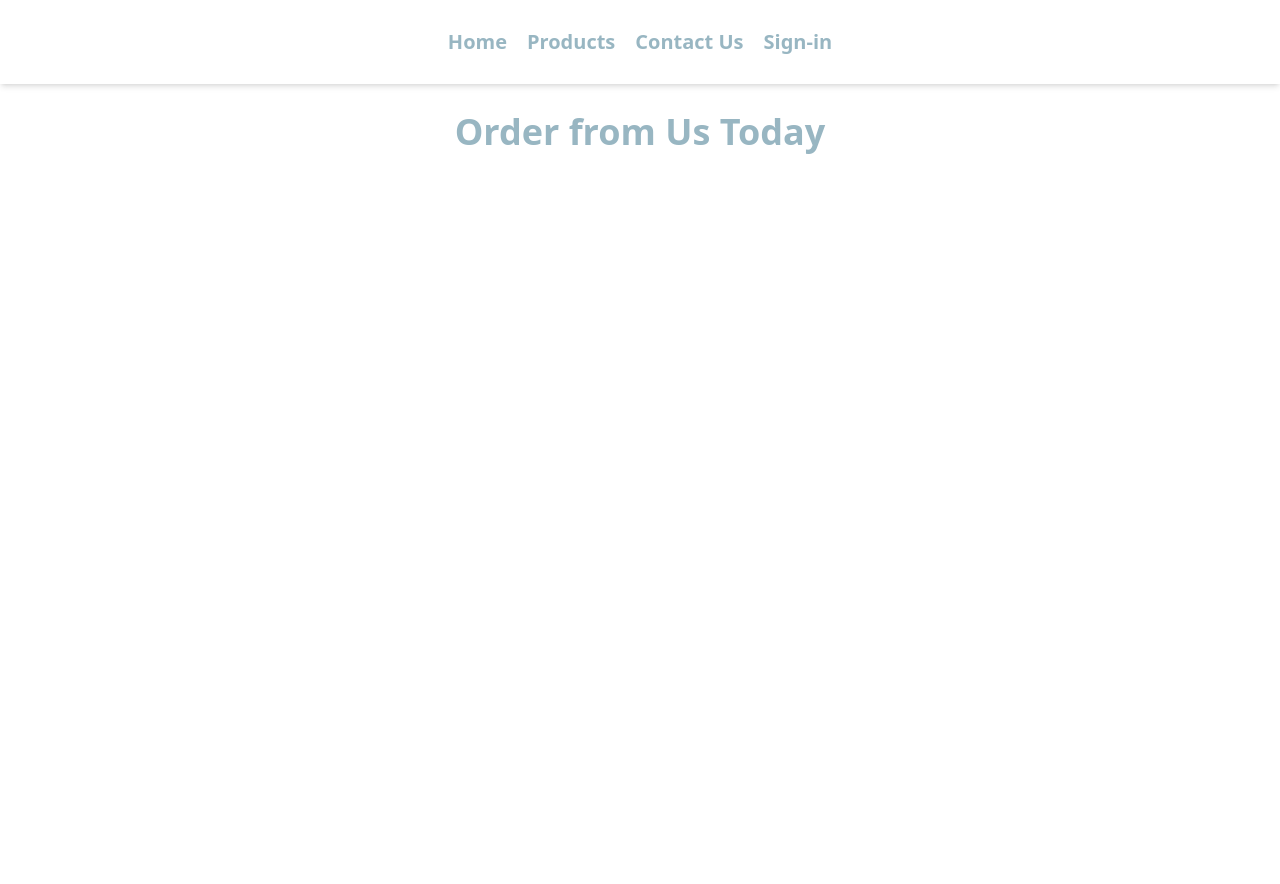
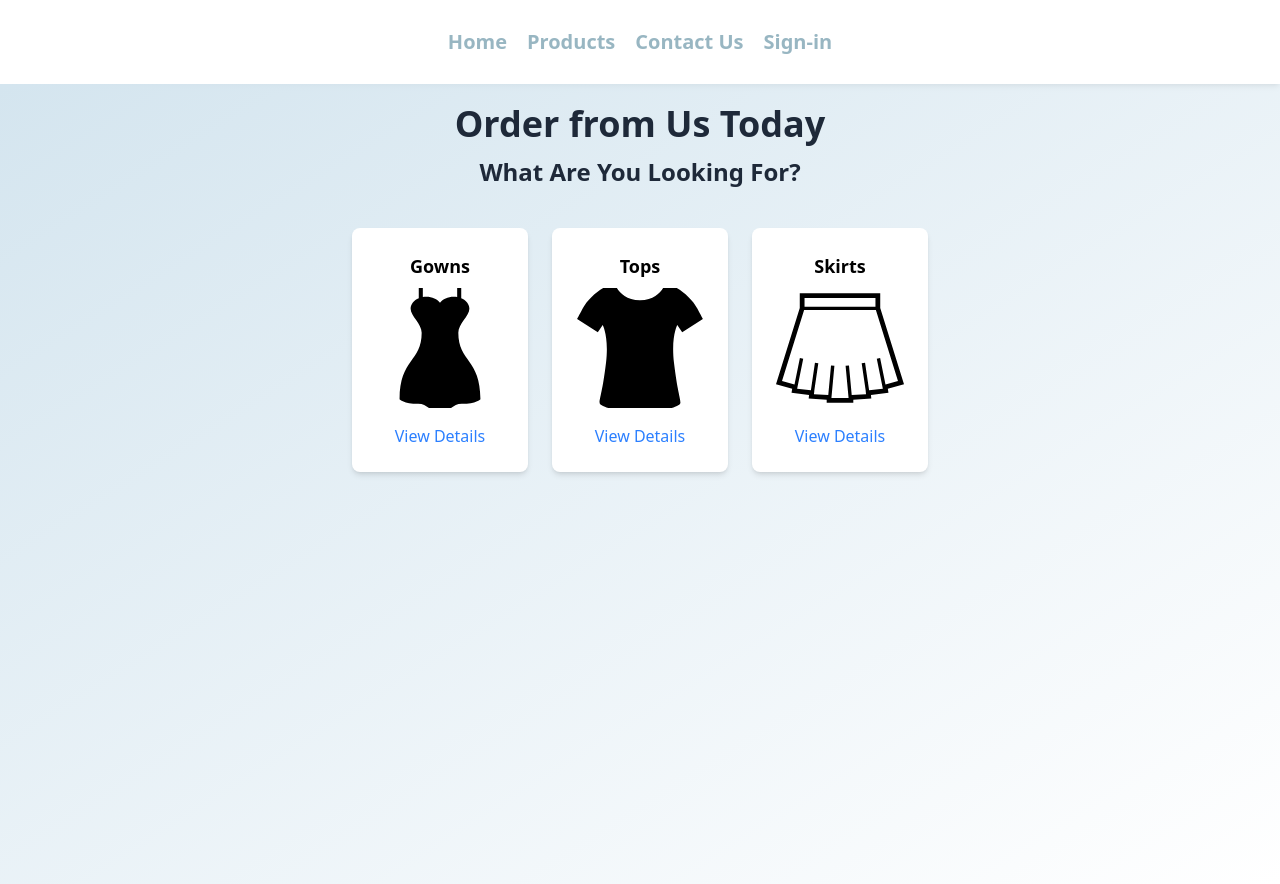
Before and after one commit to Maega-k/landing, a React (Vite) app in the folder landing/: page /products in a window 1280 px wide. Before the commit the page ends 800 px from the top, so only its background shows below. Built offline with nearby package versions, Linux system fonts and the light colour scheme.

Commit message:
Update products.jsx

```diff
--- a/landing/src/products.jsx
+++ b/landing/src/products.jsx
@@ -1,4 +1,5 @@
 import React from "react";
+ import { Link } from "react-router-dom";
 import { motion } from 'framer-motion';
 import Navbar from "./navbar";
 
@@ -6,19 +7,85 @@ function Products(){
     return(
         <>
         <Navbar />
-        <section>
-            <div>
+        <section className="bg-gradient-to-br from-bluey to-white-600 min-h-screen">
+            <div className="text-gray-800">
                 <motion.h1
-                    className="text-center text-4xl font-extrabold text-bluee p-7"
+                    className="text-center text-4xl font-extrabold pb-3 pt-5"
                     initial={{ opacity: 0, y: -40 }}
                     animate={{ opacity: 1, y: 0 }}
                     transition={{ duration: 0.7 }}
                 >
                     Order from Us Today
                 </motion.h1>
+                 <motion.h2 className="text-2xl text-center font-bold "
+                   initial={{ opacity: 0, y: -40 }}
+                    animate={{ opacity: 1, y: 0 }}
+                    transition={{ duration: 0.7 }}
+                >
+                    What Are You Looking For?
+
+                </motion.h2>
             </div>
+            {/* Products */}
+                <motion.div className="flex flex-col mt-10 px-7 md:flex-row md:space-x-6 sm:space-y-0 space-y-8 justify-center"
+                initial="hidden"
+                animate="visible"
+                variants={{
+                    hidden: {},
+                    visible: {
+                        transition: {
+                            staggerChildren: 1.5
+                        }
+                    }
+                }}
+                >
+                    {/* Product 1 */}
+                    <motion.div className="bg-white rounded-lg shadow-md p-6 text-center hover:scale-105"
+                     initial={{ opacity: 0, y: 40 }}
+                    animate={{ opacity: 1, y: 0 }}
+                    transition={{ duration: 0.7 }}
+                    >
+                        <h3 className="text-lg font-semibold mb-2">Gowns</h3>
+                        <Link to="/product-1" className="text-blue-500 hover:underline">
+                        <img src="img/dress.svg" alt="Gown" className="w-32 h-30  object-cover mb-4 rounded-lg mx-auto md:mx-0" />
+                        </Link>
+                        <Link to="/product-1" className="text-center text-blue-500 hover:underline">
+                            View Details
+                        </Link>
+                    </motion.div>
+                    {/* Product 2 */}
+                    <motion.div className="bg-white rounded-lg shadow-md p-6 text-center hover:scale-105"
+                     initial={{ opacity: 0, y: 40 }}
+                    animate={{ opacity: 1, y: 0 }}
+                    transition={{ duration: 0.7 }}
+                    >
+                        <h3 className="text-lg font-semibold mb-2">Tops</h3>
+                        <Link to="/product-1" className="text-blue-500 hover:underline">
+                        <img src="img/shirt.svg" alt="Gown" className="w-32 h-30 object-cover mb-4 rounded-lg mx-auto md:mx-0" />
+                        </Link>
+                        <Link to="/product-1" className="text-center text-blue-500 hover:underline">
+                            View Details
+                        </Link>
+                    </motion.div>
+                    {/* Product 3 */}
+                    <motion.div className="bg-white rounded-lg shadow-md p-6 text-center hover:scale-105"
+                     initial={{ opacity: 0, y: 40 }}
+                    animate={{ opacity: 1, y: 0 }}
+                    transition={{ duration: 0.7 }}
+                    >
+                        <h3 className="text-lg font-semibold mb-2">Skirts</h3>
+                        <Link to="/product-1" className="text-blue-500 hover:underline">
+                        <img src="img/skirt.svg" alt="Gown" className="w-32 h-30 object-cover mb-4 rounded-lg mx-auto md:mx-0" />
+                        </Link>
+                        <Link to="/product-1" className="text-center text-blue-500 hover:underline">
+                            View Details
+                        </Link>
+                    </motion.div>
+                </motion.div>
+
         </section>
-        </>
+
+      </>
     )
 }
 
```
